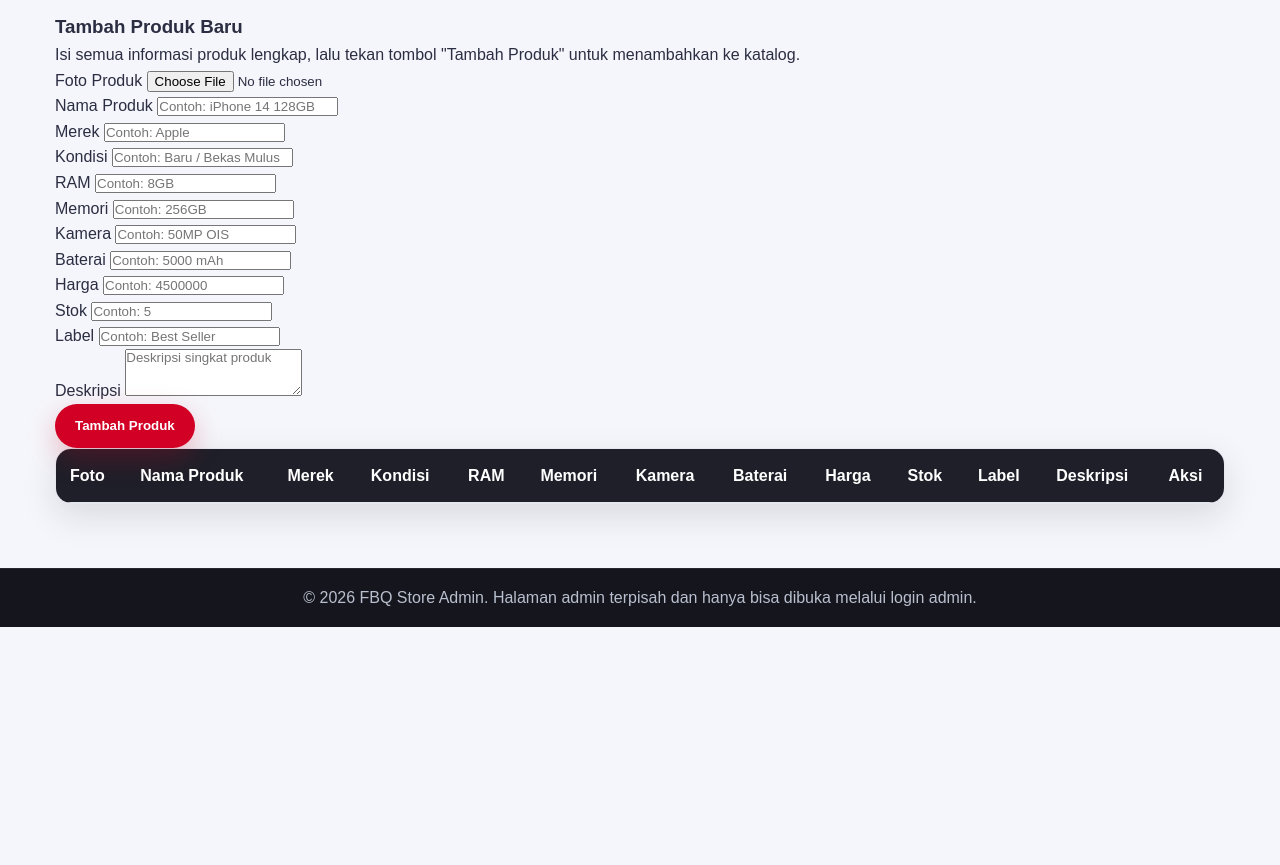
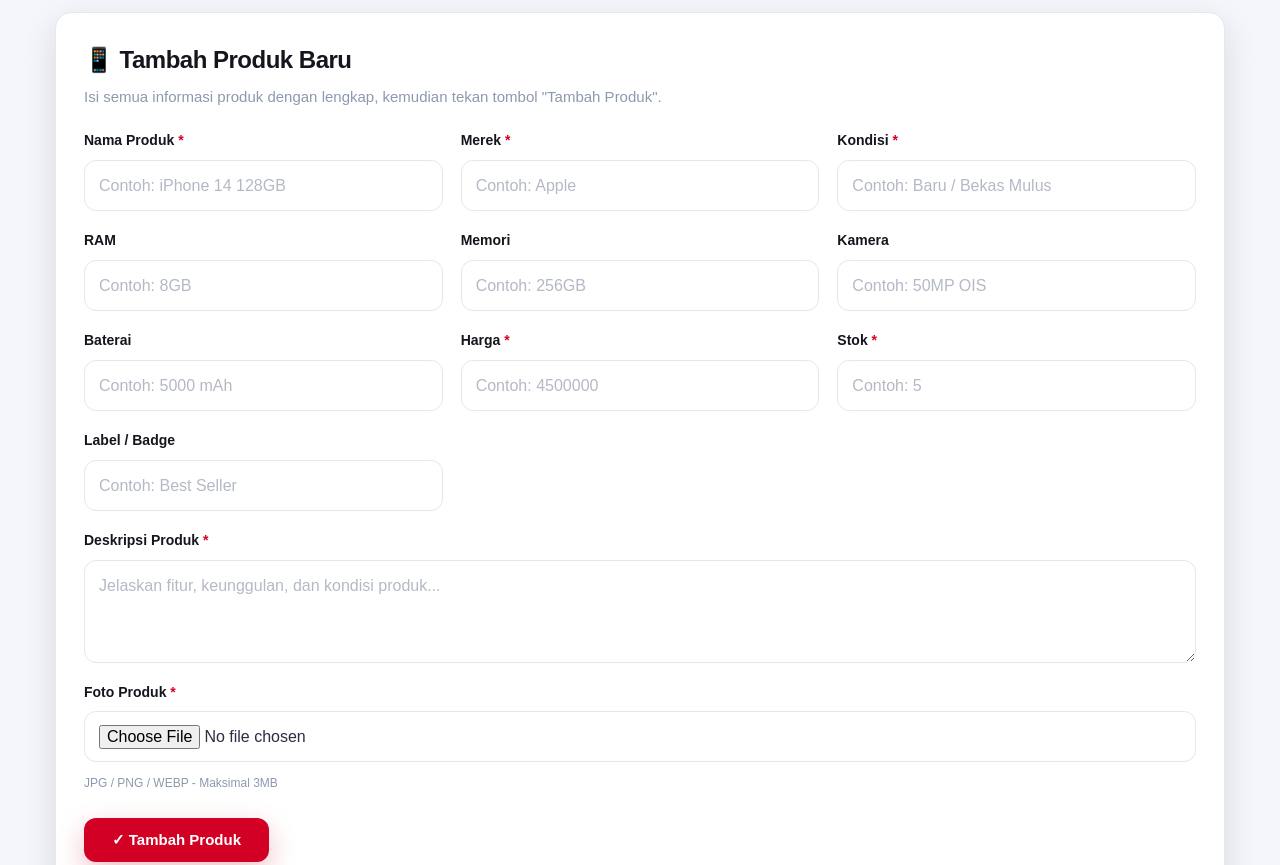
Before and after one commit to qodhilkhusain-lab/FBQ-STORE, a website: page views/admin-produk.html in a window 1280 px wide. Shown: the part 760-1625 px from the top of the page. Before the commit the page ends 1387 px from the top, so only its background shows below. Drawn offline with Linux system fonts and the light colour scheme; no server answers.

Commit message:
Update Tambah katalok

```diff
--- a/public/css/admin.css
+++ b/public/css/admin.css
@@ -1539,3 +1539,160 @@ textarea {
 .admin-body .feature-card .btn {
   margin-top: 14px;
 }
+
+/* Form Tambah Produk */
+.admin-add-product-card {
+  margin-bottom: 32px;
+}
+
+.admin-add-product-form {
+  background: var(--white);
+  border: 1px solid var(--border);
+  border-radius: 16px;
+  padding: 28px;
+  box-shadow: var(--shadow);
+}
+
+.admin-add-product-form h3 {
+  color: var(--dark);
+  font-size: 24px;
+  margin-bottom: 6px;
+  letter-spacing: -0.5px;
+}
+
+.admin-add-product-form > p {
+  color: var(--muted);
+  font-size: 15px;
+  margin-bottom: 20px;
+}
+
+.admin-add-product-grid {
+  display: grid;
+  grid-template-columns: repeat(3, 1fr);
+  gap: 18px;
+  margin-bottom: 24px;
+}
+
+.form-field {
+  display: flex;
+  flex-direction: column;
+  gap: 8px;
+}
+
+.form-field.full-width {
+  grid-column: 1 / -1;
+}
+
+.form-field label {
+  color: var(--dark);
+  font-weight: 800;
+  font-size: 14px;
+  text-transform: capitalize;
+}
+
+.form-field input,
+.form-field textarea {
+  min-height: 44px;
+  border: 1px solid var(--border);
+  border-radius: 12px;
+  padding: 12px 14px;
+  font: inherit;
+  color: var(--text);
+  background: var(--white);
+  outline: 0;
+  transition: border-color 0.2s ease, box-shadow 0.2s ease;
+}
+
+.form-field input::placeholder,
+.form-field textarea::placeholder {
+  color: #b4b9c5;
+}
+
+.form-field input:focus,
+.form-field textarea:focus {
+  border-color: var(--red);
+  box-shadow: 0 0 0 3px rgba(209, 0, 36, 0.08);
+}
+
+.form-field textarea {
+  resize: vertical;
+  font-family: inherit;
+}
+
+#newProductPreview {
+  border: 1px solid var(--border);
+  border-radius: 12px;
+  padding: 8px;
+  background: #f8fafc;
+  object-fit: contain;
+}
+
+.admin-add-product-form .btn {
+  padding: 12px 28px;
+  font-size: 15px;
+  font-weight: 700;
+  border-radius: 12px;
+  border: 0;
+  background: var(--red);
+  color: var(--white);
+  cursor: pointer;
+  transition: background 0.2s ease, transform 0.1s ease;
+}
+
+.admin-add-product-form .btn:hover {
+  background: var(--red-dark);
+  transform: translateY(-2px);
+}
+
+.admin-add-product-form .btn:active {
+  transform: translateY(0);
+}
+
+/* Toast Styling */
+.toast {
+  position: fixed;
+  bottom: 20px;
+  left: 50%;
+  transform: translateX(-50%) translateY(120px);
+  background: var(--dark);
+  color: var(--white);
+  padding: 14px 24px;
+  border-radius: 12px;
+  font-weight: 700;
+  font-size: 14px;
+  z-index: 9999;
+  opacity: 0;
+  transition: all 0.3s ease;
+  box-shadow: 0 10px 30px rgba(0, 0, 0, 0.2);
+}
+
+.toast.show {
+  opacity: 1;
+  transform: translateX(-50%) translateY(0);
+}
+
+/* Responsive Design */
+@media (max-width: 1024px) {
+  .admin-add-product-grid {
+    grid-template-columns: repeat(2, 1fr);
+  }
+}
+
+@media (max-width: 720px) {
+  .admin-add-product-form {
+    padding: 20px;
+  }
+
+  .admin-add-product-grid {
+    grid-template-columns: 1fr;
+  }
+
+  .admin-add-product-form h3 {
+    font-size: 20px;
+  }
+
+  .form-field input,
+  .form-field textarea {
+    min-height: 42px;
+  }
+}
--- a/views/admin-produk.html
+++ b/views/admin-produk.html
@@ -72,26 +72,21 @@
           </div>
         </div>
         <div class="admin-add-product-card">
-          <div class="admin-card admin-add-product-form">
-            <h3>Tambah Produk Baru</h3>
-            <p>Isi semua informasi produk lengkap, lalu tekan tombol "Tambah Produk" untuk menambahkan ke katalog.</p>
+          <div class="admin-add-product-form">
+            <h3>📱 Tambah Produk Baru</h3>
+            <p>Isi semua informasi produk dengan lengkap, kemudian tekan tombol "Tambah Produk".</p>
             <div class="admin-add-product-grid">
               <div class="form-field">
-                <label for="newProductPhoto">Foto Produk</label>
-                <input id="newProductPhoto" type="file" accept="image/png,image/jpeg,image/webp">
-                <img id="newProductPreview" class="admin-product-photo" alt="Pratinjau foto produk" style="display:none; max-width:140px; margin-top:0.75rem;">
+                <label for="newProductName">Nama Produk <span style="color: #d10024;">*</span></label>
+                <input id="newProductName" type="text" placeholder="Contoh: iPhone 14 128GB" required>
               </div>
               <div class="form-field">
-                <label for="newProductName">Nama Produk</label>
-                <input id="newProductName" type="text" placeholder="Contoh: iPhone 14 128GB">
+                <label for="newProductBrand">Merek <span style="color: #d10024;">*</span></label>
+                <input id="newProductBrand" type="text" placeholder="Contoh: Apple" required>
               </div>
               <div class="form-field">
-                <label for="newProductBrand">Merek</label>
-                <input id="newProductBrand" type="text" placeholder="Contoh: Apple">
-              </div>
-              <div class="form-field">
-                <label for="newProductCondition">Kondisi</label>
-                <input id="newProductCondition" type="text" placeholder="Contoh: Baru / Bekas Mulus">
+                <label for="newProductCondition">Kondisi <span style="color: #d10024;">*</span></label>
+                <input id="newProductCondition" type="text" placeholder="Contoh: Baru / Bekas Mulus" required>
               </div>
               <div class="form-field">
                 <label for="newProductRam">RAM</label>
@@ -110,23 +105,29 @@
                 <input id="newProductBattery" type="text" placeholder="Contoh: 5000 mAh">
               </div>
               <div class="form-field">
-                <label for="newProductPrice">Harga</label>
-                <input id="newProductPrice" type="number" min="0" placeholder="Contoh: 4500000">
+                <label for="newProductPrice">Harga <span style="color: #d10024;">*</span></label>
+                <input id="newProductPrice" type="number" min="0" placeholder="Contoh: 4500000" required>
               </div>
               <div class="form-field">
-                <label for="newProductStock">Stok</label>
-                <input id="newProductStock" type="number" min="0" placeholder="Contoh: 5">
+                <label for="newProductStock">Stok <span style="color: #d10024;">*</span></label>
+                <input id="newProductStock" type="number" min="0" placeholder="Contoh: 5" required>
               </div>
               <div class="form-field">
-                <label for="newProductLabel">Label</label>
+                <label for="newProductLabel">Label / Badge</label>
                 <input id="newProductLabel" type="text" placeholder="Contoh: Best Seller">
               </div>
               <div class="form-field full-width">
-                <label for="newProductDescription">Deskripsi</label>
-                <textarea id="newProductDescription" rows="3" placeholder="Deskripsi singkat produk"></textarea>
+                <label for="newProductDescription">Deskripsi Produk <span style="color: #d10024;">*</span></label>
+                <textarea id="newProductDescription" rows="3" placeholder="Jelaskan fitur, keunggulan, dan kondisi produk..." required></textarea>
+              </div>
+              <div class="form-field full-width">
+                <label for="newProductPhoto">Foto Produk <span style="color: #d10024;">*</span></label>
+                <input id="newProductPhoto" type="file" accept="image/png,image/jpeg,image/webp" required>
+                <img id="newProductPreview" alt="Pratinjau foto produk" style="display:none; max-width:200px; margin-top:0.5rem;">
+                <small style="color: #8d99ae; font-size: 12px; margin-top: 4px;">JPG / PNG / WEBP - Maksimal 3MB</small>
               </div>
             </div>
-            <button class="btn btn-primary" id="addProductButton" type="button">Tambah Produk</button>
+            <button class="btn btn-primary" id="addProductButton" type="button">✓ Tambah Produk</button>
           </div>
         </div>
         <div class="table-wrapper admin-product-wrapper">
```
